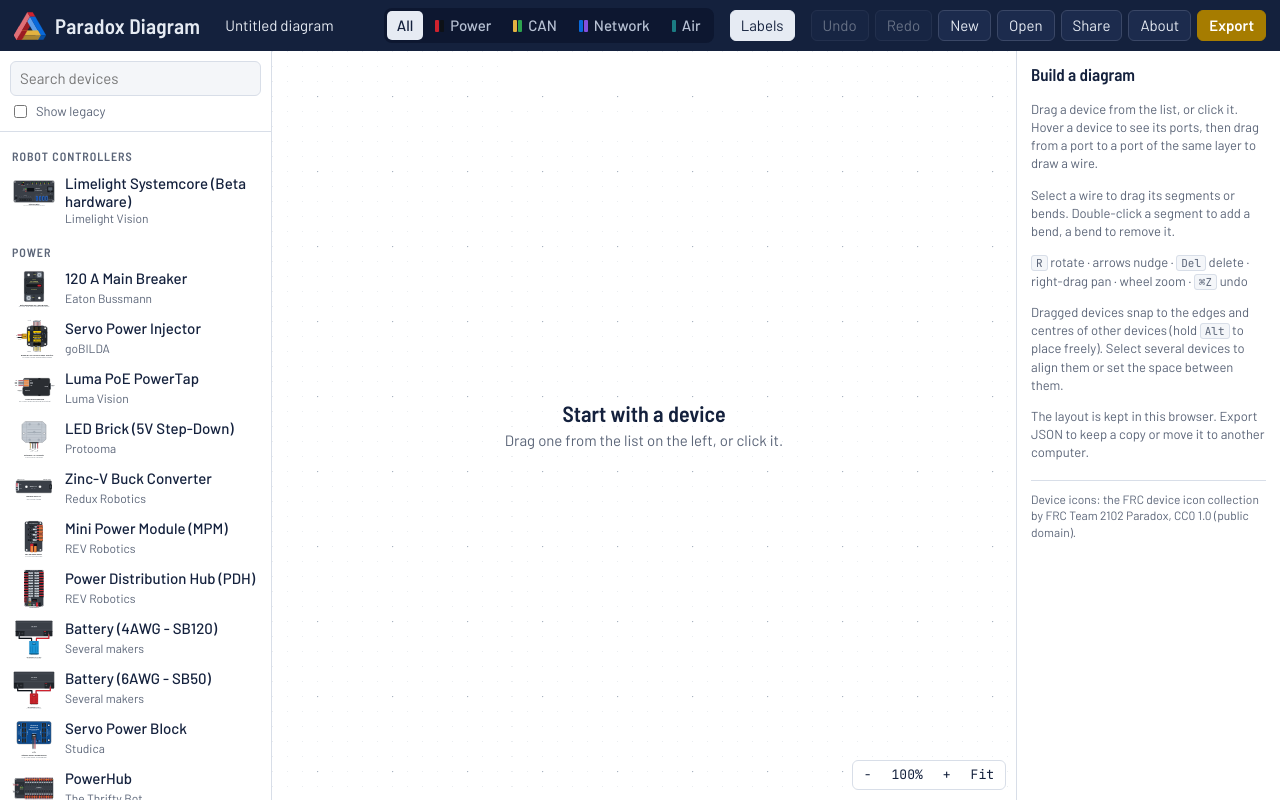
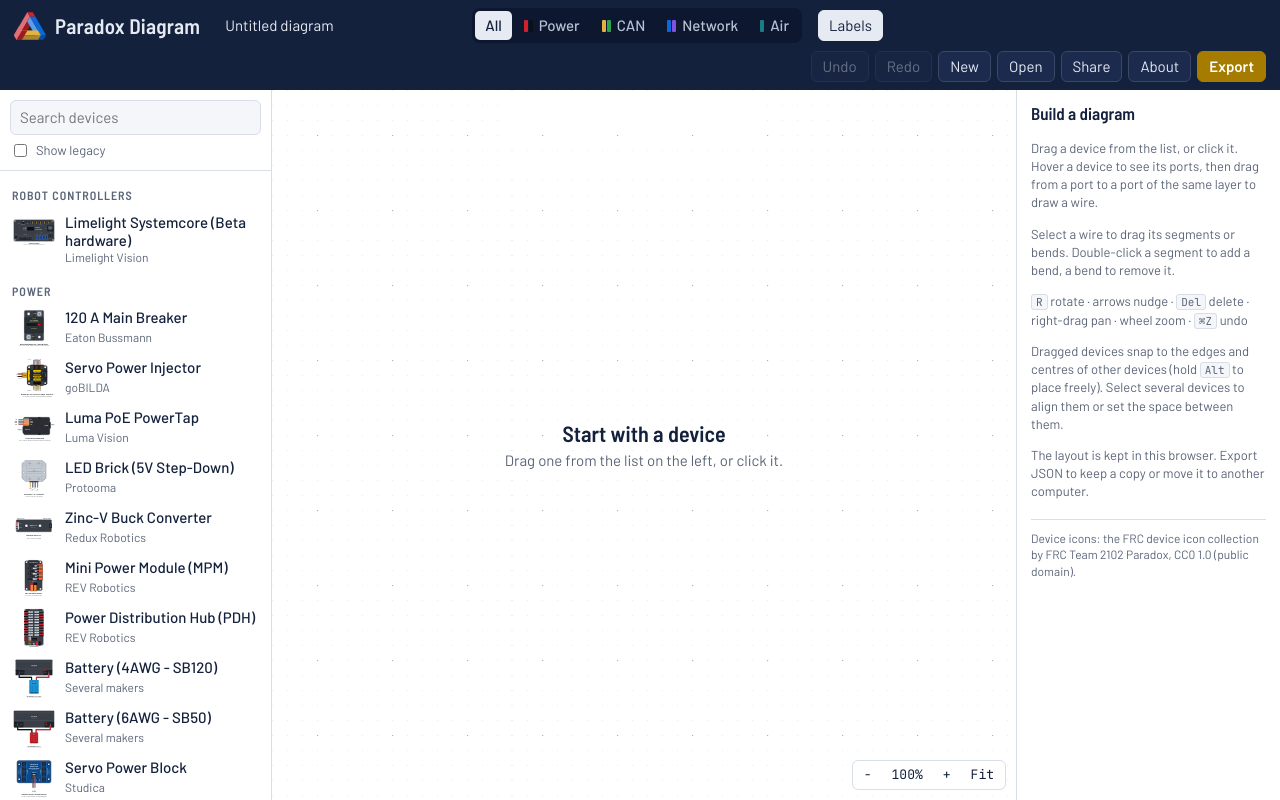
Before and after one commit to Paradox2102/ParadoxDiagram, a React (Vite) app: page / in a window 1280 px wide. Built offline with nearby package versions, Linux system fonts and the light colour scheme.

Commit message:
fix: the top bar wraps to a second row in a narrow window, so the page never scrolls sideways

```diff
--- a/src/ui/styles.css
+++ b/src/ui/styles.css
@@ -31,7 +31,7 @@
 
 /* Top bar */
 .bar {
-  grid-area: bar; display: flex; align-items: center; gap: 16px; padding: 8px 14px;
+  grid-area: bar; display: flex; flex-wrap: wrap; align-items: center; gap: 8px 16px; padding: 8px 14px;
   background: var(--ink); color: #e6ebf3; min-width: 0;
 }
 .brand { display: flex; align-items: center; gap: 9px; flex: none; }
@@ -56,7 +56,7 @@
 .inspector .check input { width: auto; }
 .swatch { display: inline-flex; gap: 1px; }
 .swatch i { display: block; width: 4px; height: 12px; border-radius: 1px; }
-.actions { margin-left: auto; display: flex; align-items: center; gap: 6px; }
+.actions { margin-left: auto; display: flex; flex-wrap: wrap; justify-content: flex-end; align-items: center; gap: 6px; }
 .actions > button, .menu > button {
   border: 1px solid #3a4766; background: #1c2b4d; color: #e6ebf3; border-radius: var(--radius);
   padding: 4px 11px; cursor: pointer;
```
